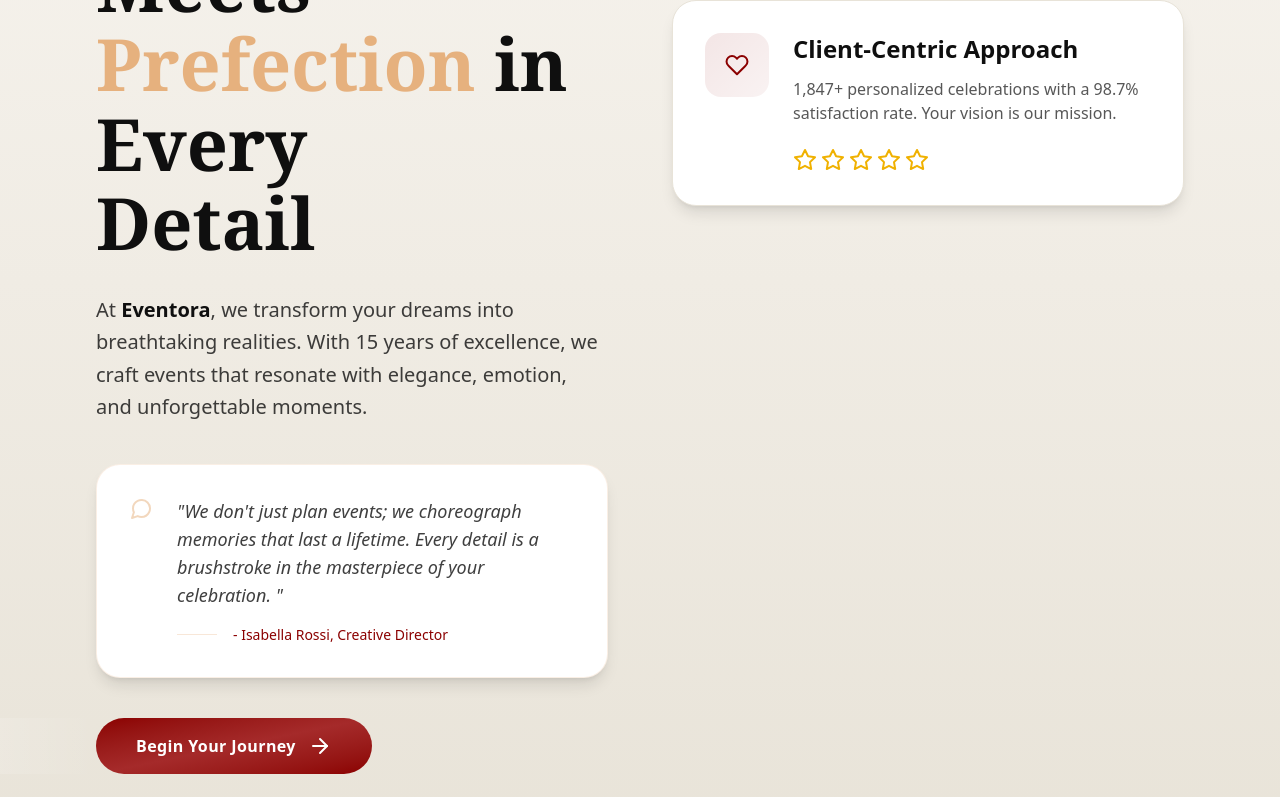
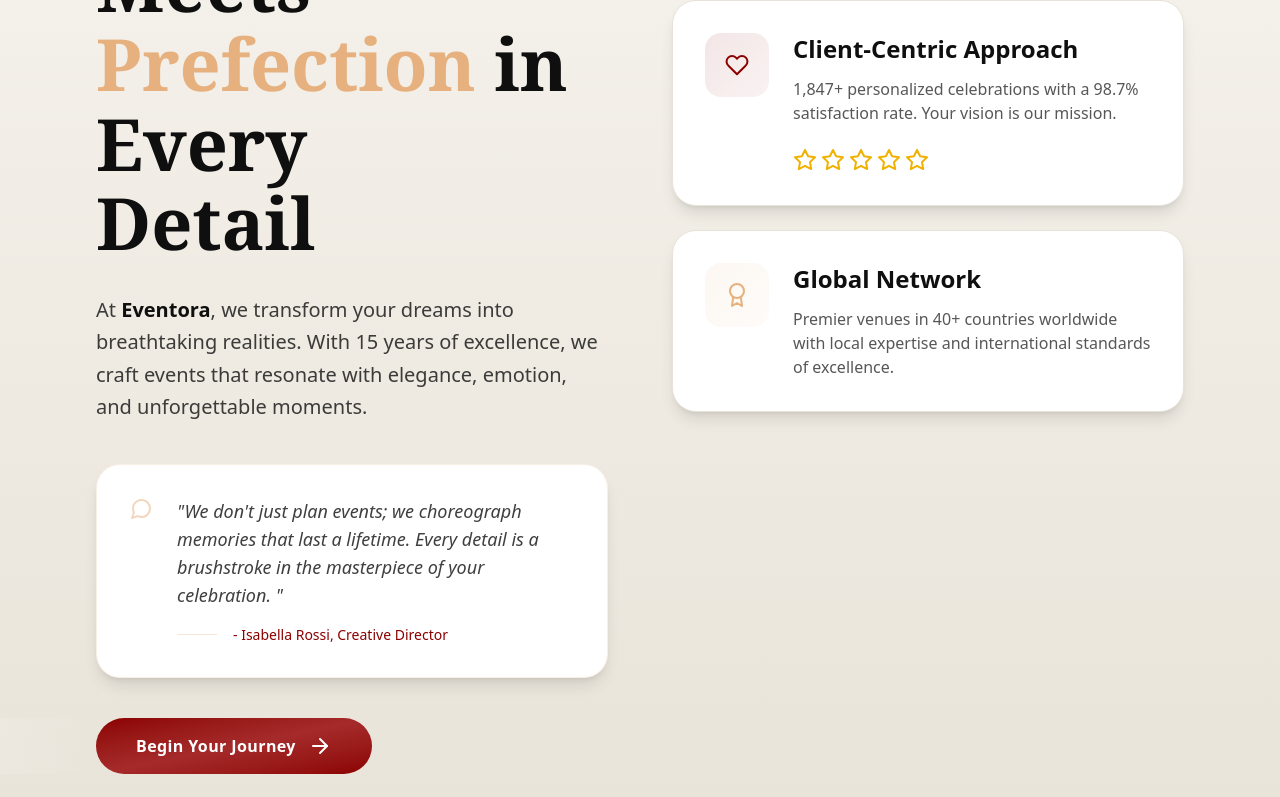
Before and after one commit to yashodha-gunawardana/RAD-coursework-FE, a React (Vite) app: page / in a window 1280 px wide. Shown: the part 1102-1899 px from the top of the page. Built offline with nearby package versions, Linux system fonts and the light colour scheme.

Commit message:
icon container matching card 1

```diff
--- a/src/pages/LandingPage.tsx
+++ b/src/pages/LandingPage.tsx
@@ -421,6 +421,32 @@ export default function LandingPage() {
                                     </div>
                                 </div>
                             </div>
+
+                            {/* card 3 */}
+                            <div className="bg-white p-8 rounded-3xl border border-[#E8E3D8] hover:border-[#E6B17E]/50 transition-all
+                                            duration-500 hover:-translate-y-2 hover:shadow-xl shadow-lg">
+
+                                <div className="flex items-start gap-6">
+                                    <div className="flex-shrink-0">
+                                        <div className="w-16 h-16 rounded-2xl bg-gradient-to-br from-[#E6B17E]/10 to-[#E6B17E]/5 flex items-center
+                                                        justify-center">
+
+                                            <Award className="text-2xl text-[#E6B17E]" />
+                                        </div>
+                                    </div>
+
+                                    <div>
+                                        <h3 className="text-2xl font-bold text-[#0F0F0F] mb-3">
+                                            Global Network
+                                        </h3>
+
+                                        <p className="text-[#0F0F0F]/70">
+                                            Premier venues in 40+ countries worldwide with local expertise and international standards of excellence.
+                                        </p>
+                                    </div>
+                                </div>
+                            </div>
+
                         </div>
 
                     </div>
```
